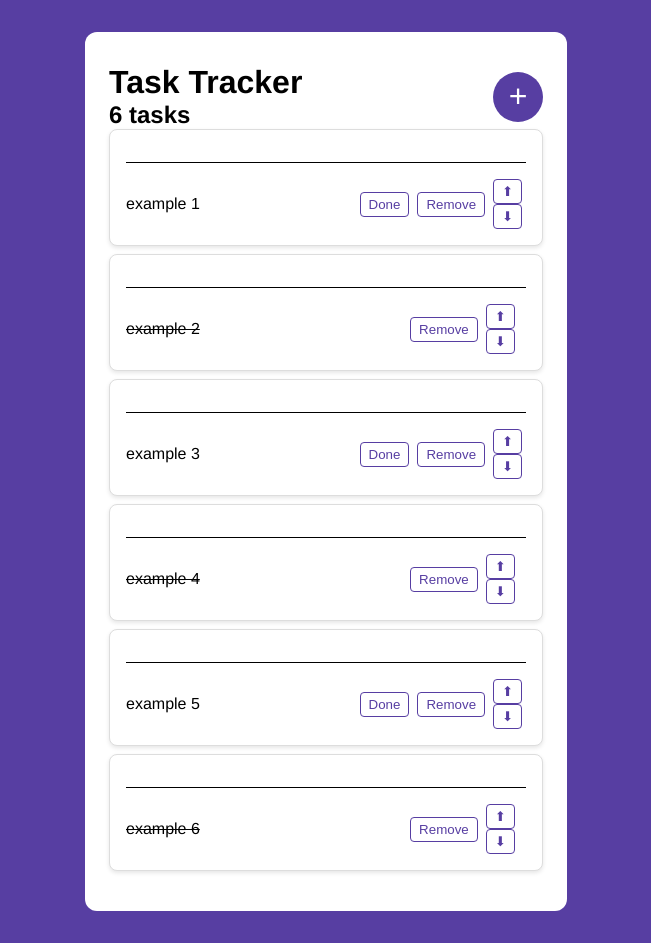
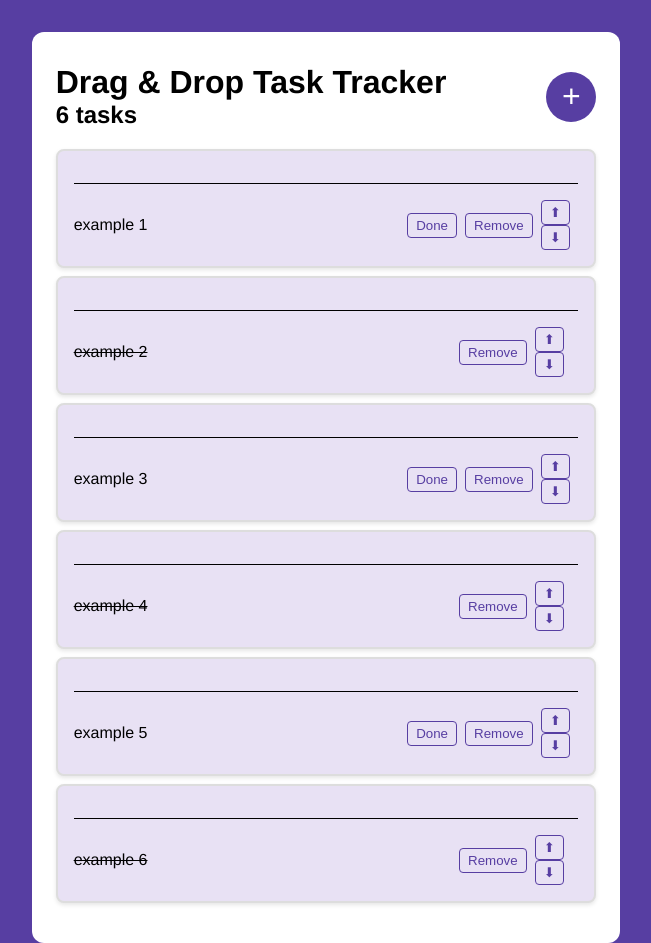
Before and after one commit to RobFyd/Task-Tracker, a React (Vite) app: page / in a window 1280 px wide. Shown: the whole page, without its empty margins (314-965 px from the left). Before the commit the page ends 911 px from the top, so only its background shows below. Built offline with nearby package versions, Linux system fonts and the light colour scheme; the HTML template or start-up script is replaced by a standard one.

Commit message:
Update header title and enhance draggable item styles for improved user experience

```diff
--- a/src/App.jsx
+++ b/src/App.jsx
@@ -74,7 +74,7 @@ function App() {
     <div className={styles.container}>
       <header className={styles.header}>
         <div>
-          <h1>Task Tracker</h1>
+          <h1>Drag & Drop Task Tracker</h1>
           <h2>{getSubheading(todos.length)}</h2>
         </div>
         {!isFormShown && (
--- a/src/App.module.css
+++ b/src/App.module.css
@@ -11,6 +11,7 @@
     justify-content: space-between;
     align-items: center;
     gap: 100px;
+    margin-bottom: 20px;
 }
 
 .button {
@@ -26,12 +27,15 @@
 
 .draggableItem {
     list-style-type: none;
-    border: 1px solid #ddd;
+    border: 2px solid #ddd;
     border-radius: 8px;
     padding: 16px;
     margin-bottom: 8px;
-    background-color: white;
+    background-color: hsl(261, 47%, 92%);
     box-shadow: 0 2px 4px rgba(0, 0, 0, 0.1);
     cursor: grab;
-    /* Ręka, która sugeruje, że element można przeciągnąć */
 }
+
+.draggableItem:hover {
+    border-color: var(--color-main);
+}
```
